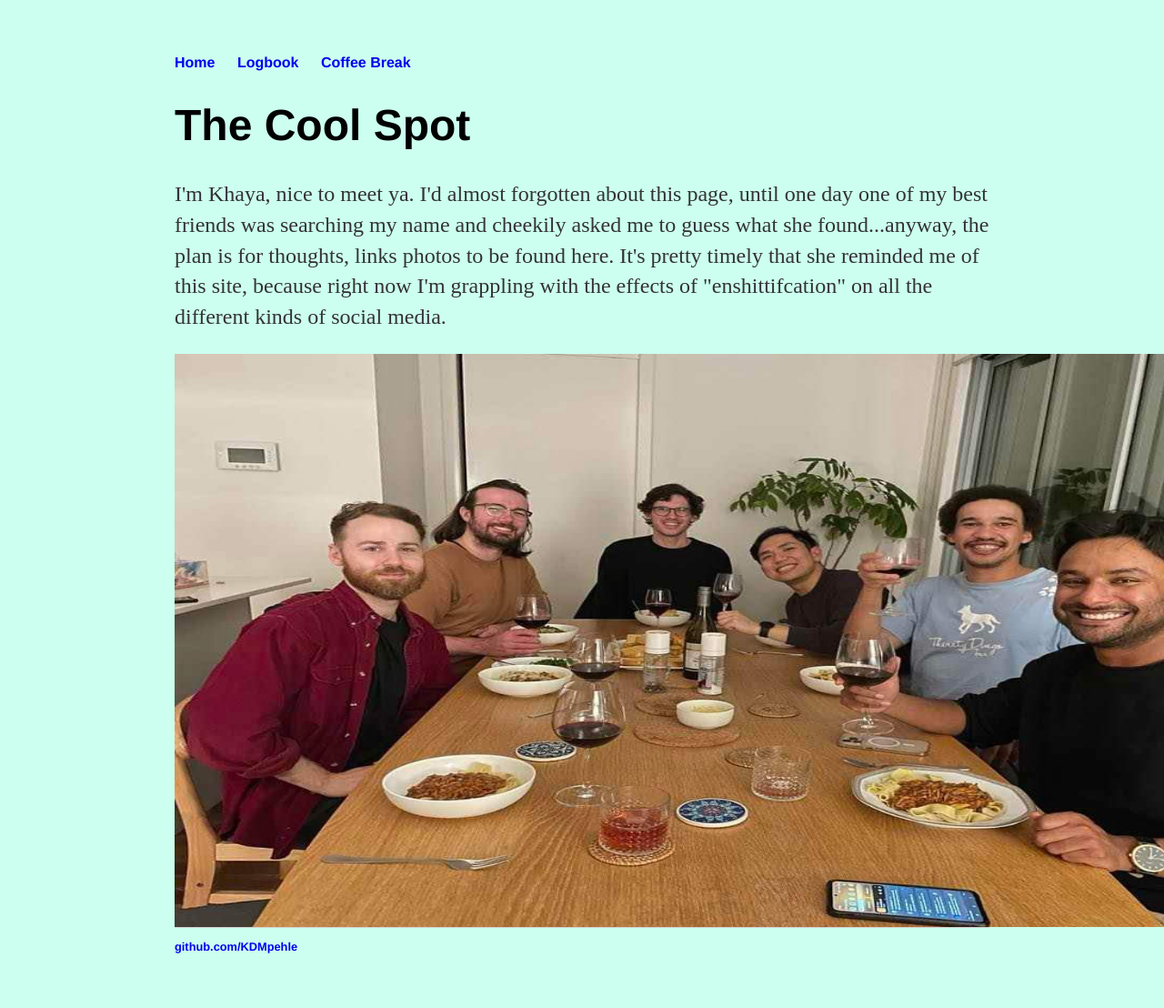
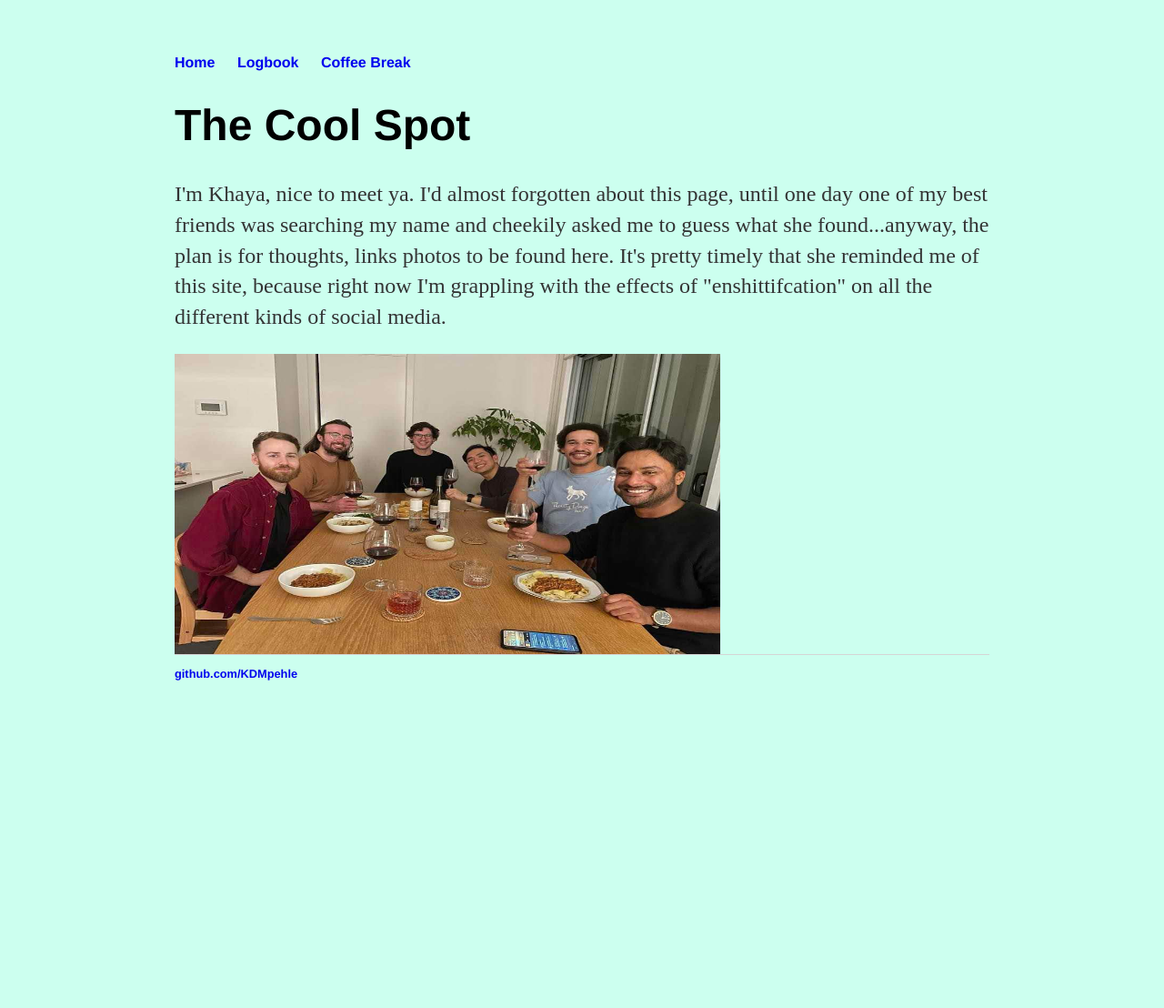
Before and after one commit to KDMpehle/KDMpehle.github.io, a Jekyll site: the page built from index.html, in a window 1280 px wide. Shown: the whole page at 91% size. Built offline with Jekyll 4.4.1, drawn with Linux system fonts in a browser that asks for light colours; after the commit the page ends 900 px from its top, so only the background shows below that.

Commit message:
Update index.html

```diff
--- a/index.html
+++ b/index.html
@@ -5,5 +5,5 @@ layout: default
 	<h1>The Cool Spot</h1>
 	<p> I'm Khaya, nice to meet ya. I'd almost forgotten about this page, until one day one of my best friends was searching my name and cheekily asked me to guess what she found...anyway, the plan is for thoughts,
 	links photos to be found here. It's pretty timely that she reminded me of this site, because right now I'm grappling with the effects of "enshittifcation" on all the different kinds of social media. </p>
-<img src = "images/Dboys_dinner.jpeg" width="1200" height="630"/>
+<img src = "images/Dboys_dinner.jpeg" width="600" height="330"/>
 </div>
```
